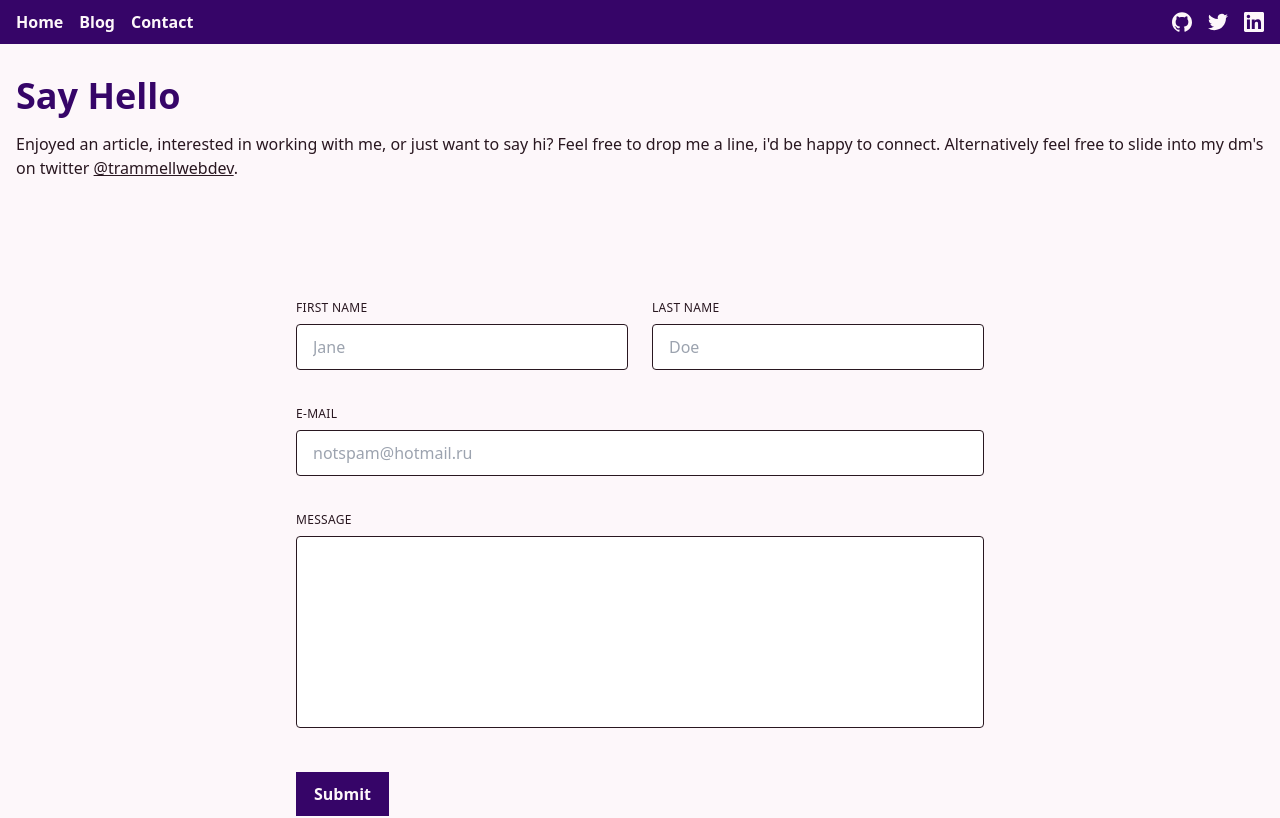
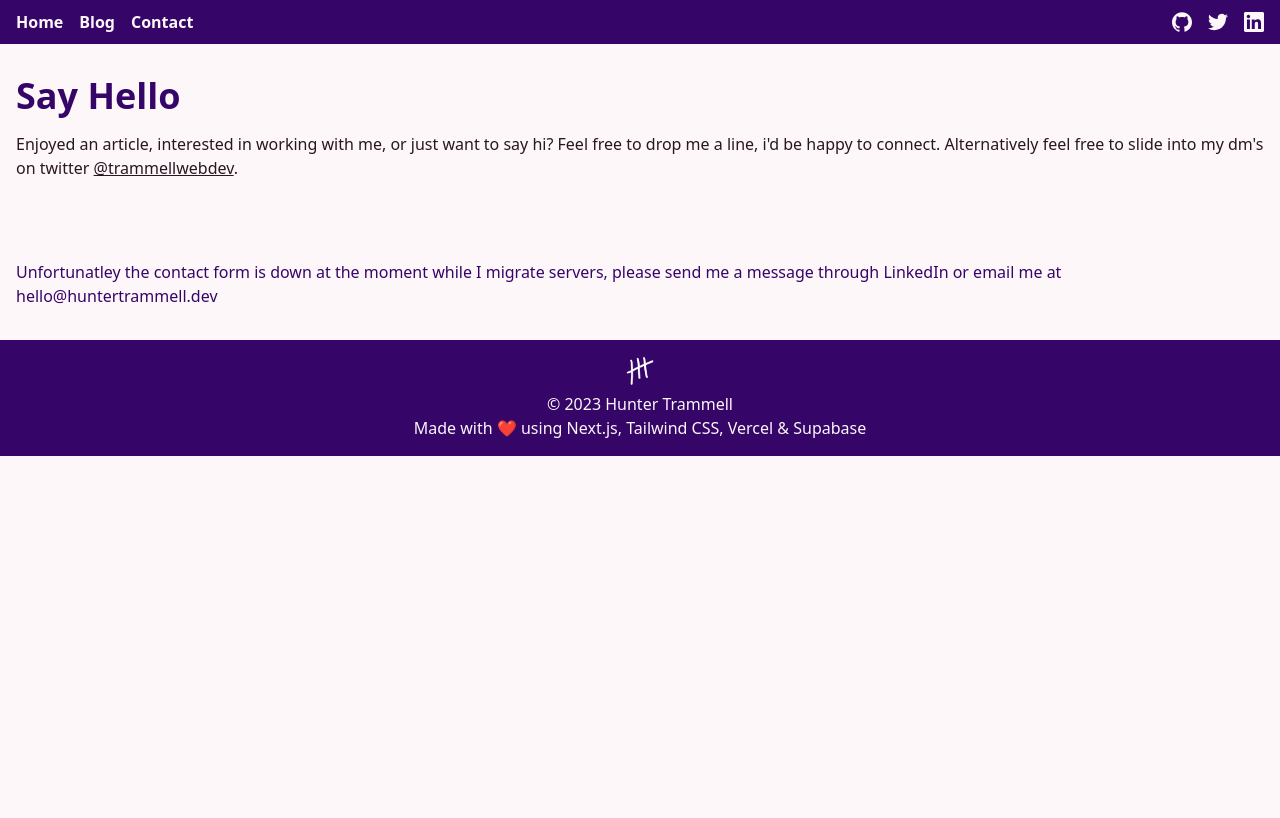
Before and after one commit to huntikins/portfolio-v8, a Next.js app: page /contact in a window 1280 px wide. Shown: the top 818 px of the page. Built offline with nearby package versions, Linux system fonts and the light colour scheme.

Commit message:
Update contact.tsx

```diff
--- a/pages/contact.tsx
+++ b/pages/contact.tsx
@@ -12,14 +12,9 @@ const Contact: NextPage = () => {
     <>
       <Hero />
       <Section theme="none">
-        {!isFormSubmitted ? (
-          <ContactForm setFormState={setIsFormSubmitted} />
-        ) : (
           <p className="text-primary">
-            Thank you for your message! I will get back to you as soon as
-            possible!
+            Unfortunatley the contact form is down at the moment while I migrate servers, please send me a message through LinkedIn or email me at <a href="mailto:hello@huntertrammell.dev">hello@huntertrammell.dev</a>
           </p>
-        )}
       </Section>
     </>
   );
```
